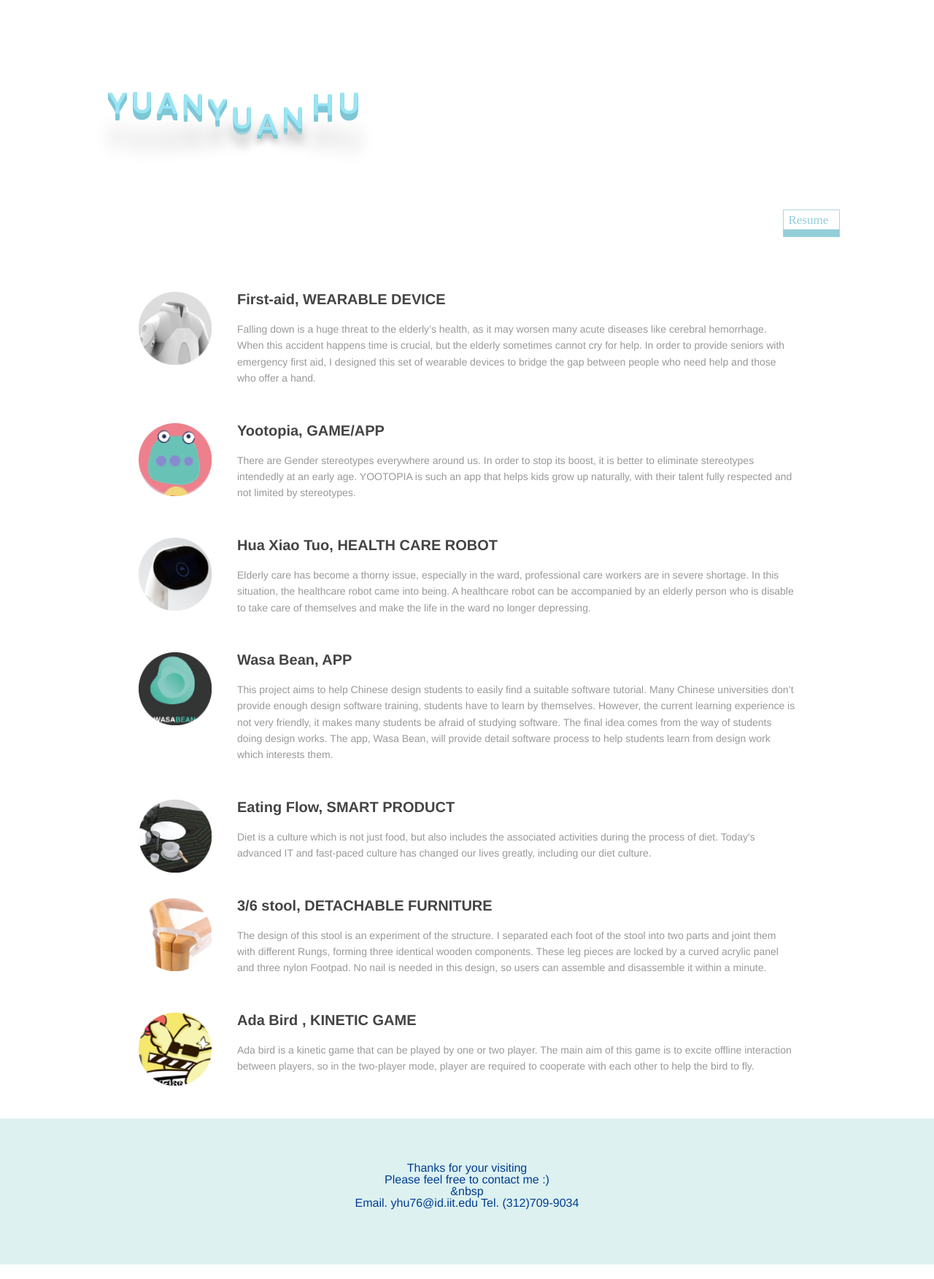
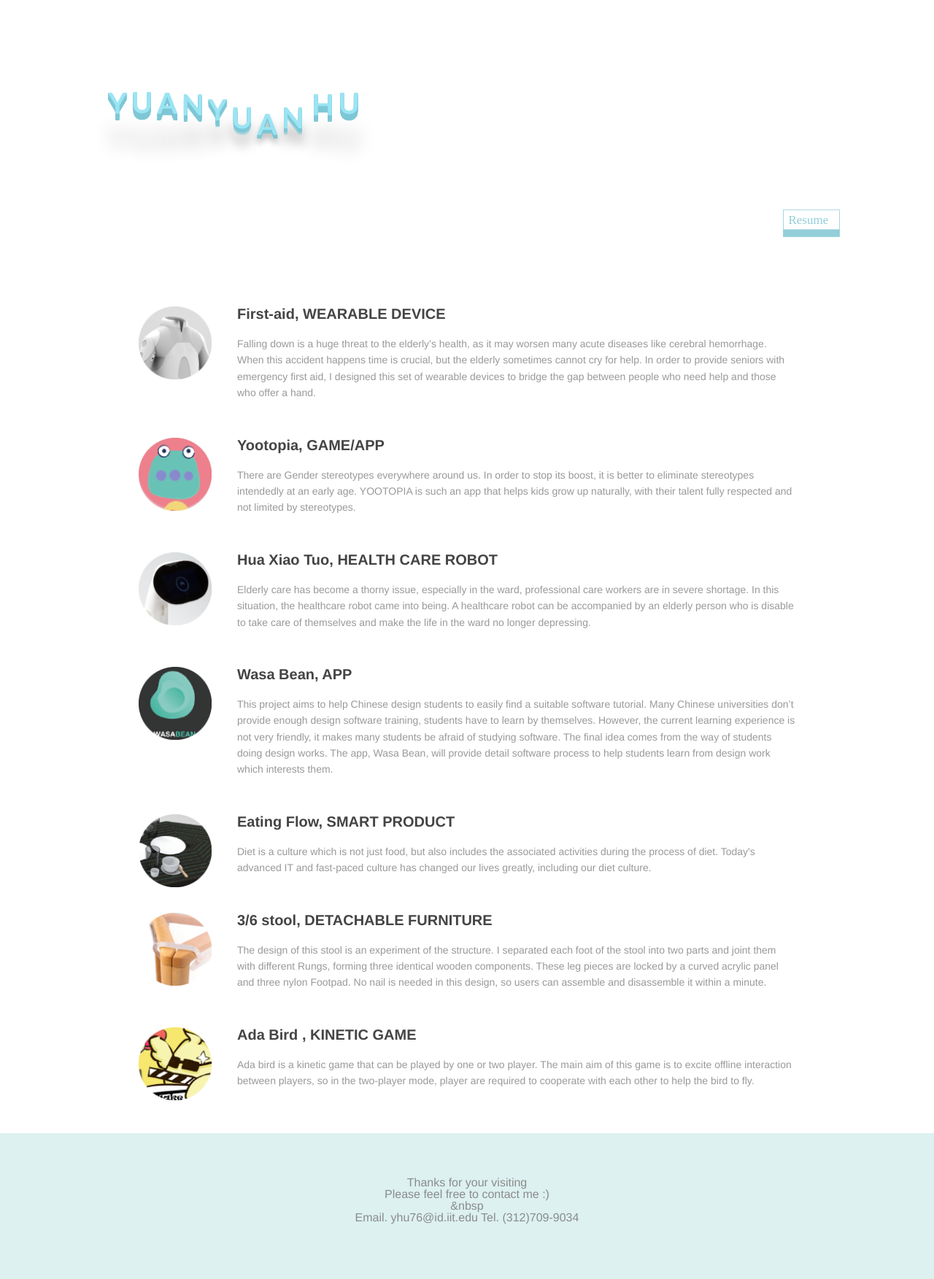
Before and after one commit to yuanyuanhu96/Potfolio-Archive, a Jekyll site: the page built from index.md, in a window 1280 px wide. Shown: the whole page at 73% size. Built offline with Jekyll 4.4.1, drawn with Linux system fonts in a browser that asks for light colours.

Commit message:
Update style.css

```diff
--- a/_includes/style.css
+++ b/_includes/style.css
@@ -394,7 +394,7 @@
 .index-wrapper .artical-list {
   width: 80%;
   max-width: 900px;
-  margin: 0 auto;
+  margin: 20px auto 0;
   //background: #f00;
 }
 
@@ -460,8 +460,6 @@
 @media screen and (max-width: 767px) {
   .index-wrapper .title {
     font-size: 18px;
-     padding-top: -5px;
-    padding-bottom: -2px;
     //margin-bottom: 20px;
   }
 }
@@ -469,6 +467,8 @@
 .index-wrapper .title:hover {
   background-color: #9BE4F3;
   text-decoration: none;
+      font-size: 19px;
+
 }
 
 .index-wrapper .title-desc {
@@ -487,7 +487,7 @@
    background-color: #DCF1F0;
   min-width: 100%;
   text-align: center;
-  color: #003D90;
+  color: #8B8B8B;
   padding-top: 60px;
   font-weight: lighter;
   margin-top: 10px;
```
